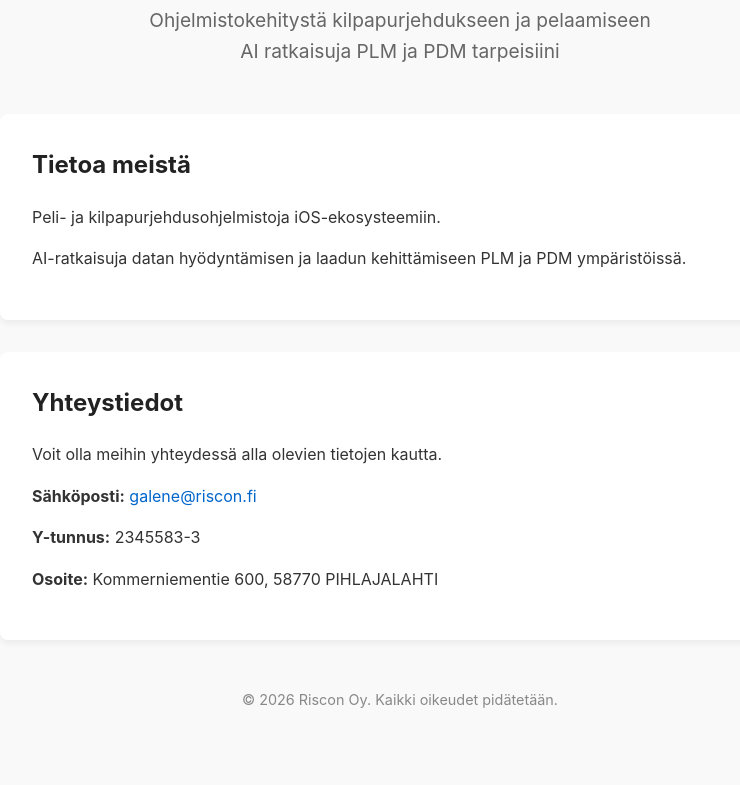
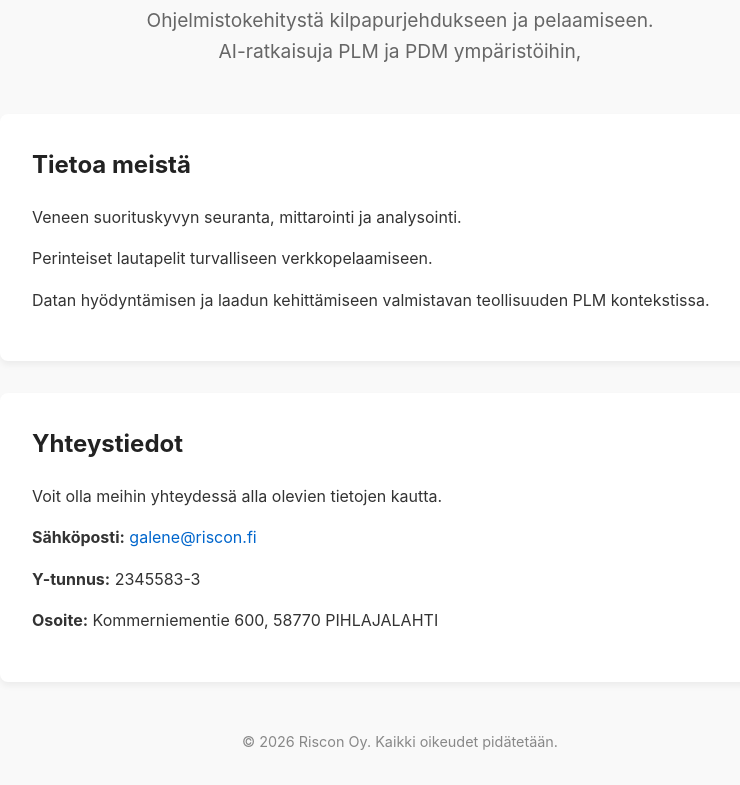
Before and after one commit to juvonma-ux/riscon.github-io, a plain HTML site: page index.html in a window 1280 px wide. Shown: the part 158-943 px from the top of the page, without its empty margins (240-980 px from the left). Before the commit the page ends 901 px from the top, so only its background shows below. Drawn offline with Linux system fonts and the light colour scheme.

Commit message:
Revise subtitles and content in index.html
Updated subtitles and paragraphs to enhance clarity and detail.

```diff
--- a/index.html
+++ b/index.html
@@ -60,14 +60,15 @@
 <body>
     <header>
         <h1>Riscon Oy</h1>
-        <div class="subtitle">Ohjelmistokehitystä kilpapurjehdukseen ja pelaamiseen</div>
-        <div class="subtitle">AI ratkaisuja PLM ja PDM tarpeisiini</div>
+        <div class="subtitle">Ohjelmistokehitystä kilpapurjehdukseen ja pelaamiseen.</div>
+        <div class="subtitle">AI-ratkaisuja PLM ja PDM ympäristöihin,</div>
     </header>
 
     <div class="card">
         <h2>Tietoa meistä</h2>
-        <p>Peli- ja kilpapurjehdusohjelmistoja iOS-ekosysteemiin.</p>
-        <p>AI-ratkaisuja datan hyödyntämisen ja laadun kehittämiseen PLM ja PDM ympäristöissä.</p>
+        <p>Veneen suorituskyvyn seuranta, mittarointi ja analysointi.</p>
+        <p>Perinteiset lautapelit turvalliseen verkkopelaamiseen.</p>
+        <p>Datan hyödyntämisen ja laadun kehittämiseen valmistavan teollisuuden PLM kontekstissa.</p>
     </div>
 
     <div class="card">
```
